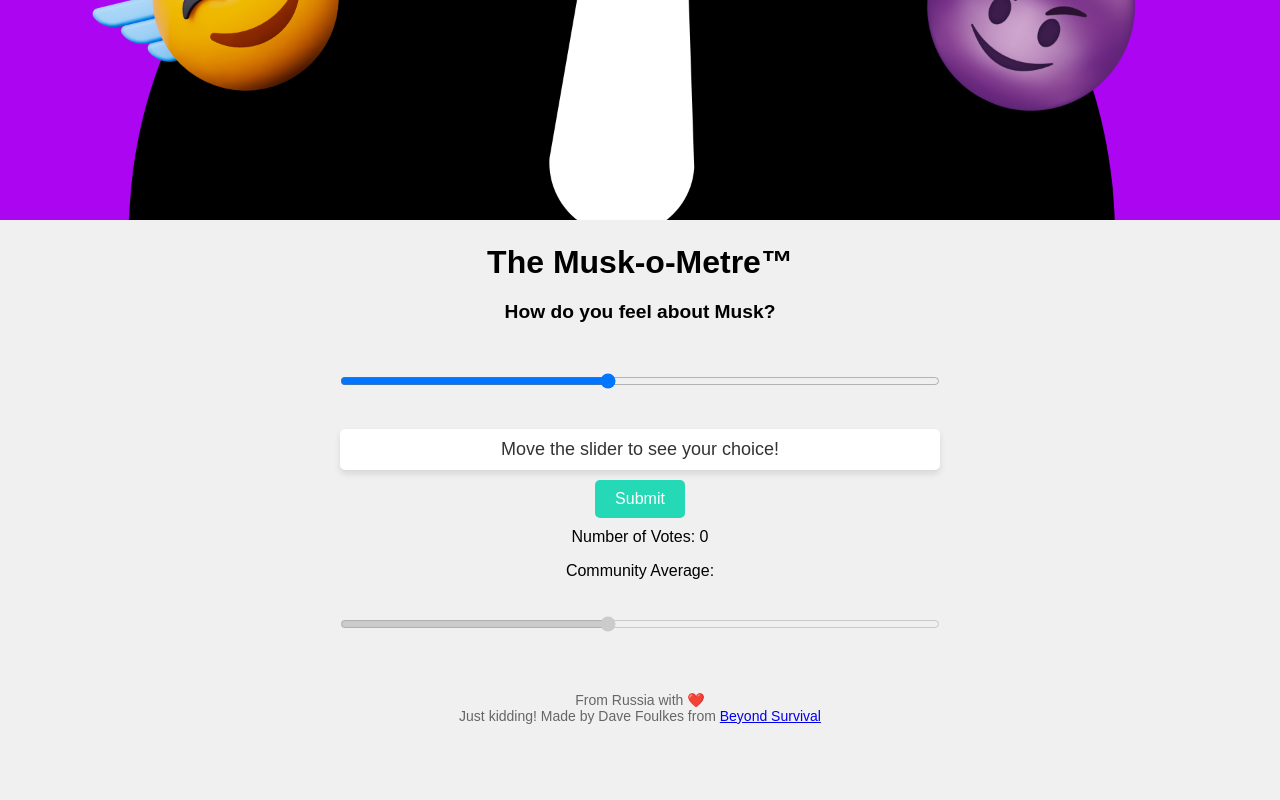
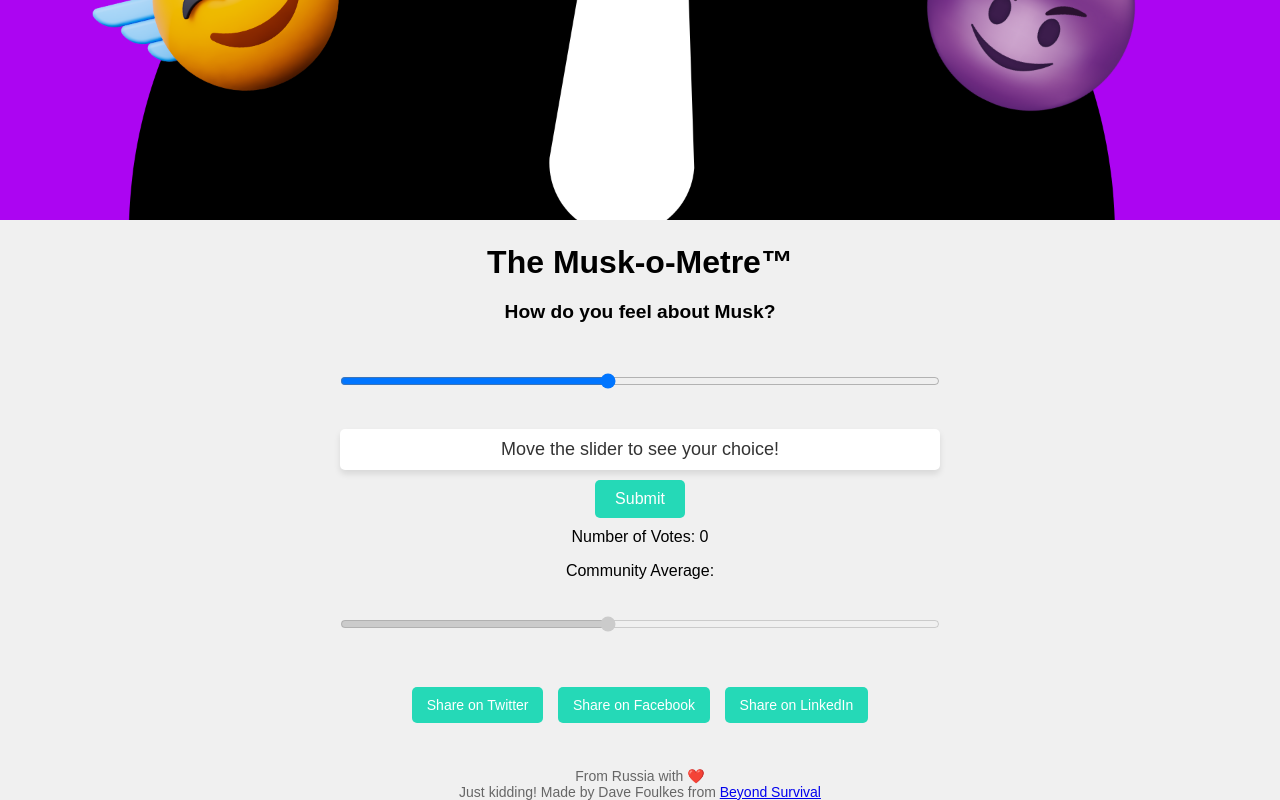
Before and after one commit to beyondsurvival/musk-o-metre, a plain HTML site: page index.html in a window 1280 px wide. Shown: the part 500-1300 px from the top of the page. Before the commit the page ends 1224 px from the top, so only its background shows below. Drawn offline with Linux system fonts and the light colour scheme; no server answers.

Commit message:
Update index.html

```diff
--- a/index.html
+++ b/index.html
@@ -1,4 +1,3 @@
-
 <!DOCTYPE html>
 <html lang="en">
 <head>
@@ -76,6 +75,14 @@
       margin: 5px;
       padding: 10px 15px;
       font-size: 14px;
+      background-color: #25d9b7;
+      color: white;
+      border: none;
+      border-radius: 5px;
+      cursor: pointer;
+    }
+    .share-buttons button:hover {
+      background-color: #1bb89a;
     }
     .header-image {
       width: 100%;
@@ -96,6 +103,11 @@
     <p>Community Average:</p>
     <input type="range" id="cumulative-slider" min="1" max="10" value="5" step="1" disabled>
   </div>
+  <div class="share-buttons">
+    <button onclick="shareResult('twitter')">Share on Twitter</button>
+    <button onclick="shareResult('facebook')">Share on Facebook</button>
+    <button onclick="shareResult('linkedin')">Share on LinkedIn</button>
+  </div>
   <footer>
     From Russia with ❤️<br>
     Just kidding! Made by Dave Foulkes from <a href="https://beyondsurvival.substack.com" target="_blank">Beyond Survival</a>
@@ -104,7 +116,10 @@
     const BIN_URL = "https://api.jsonbin.io/v3/b/674a14d0e41b4d34e45cffac";
     const API_KEY = "$2a$10$DGnpCL1IkSfhm4ZP6vbAJePMjj7YP2wzKhrPpW9.xfh/PmrlsiHX6";
 
-    // Choice descriptions
+    const slider = document.getElementById("slider");
+    const description = document.getElementById("description");
+    const popup = document.getElementById("popup");
+
     const choices = [
       "Saint Elon, Savior of Humanity: 'Musk is a visionary genius!'",
       "Benevolent Disruptor: 'Bold leaders are essential for innovation!'",
@@ -118,17 +133,11 @@
       "Literal Antichrist: 'Existentially dangerous ambition.'"
     ];
 
-    // Update the description dynamically based on slider value
-    const slider = document.getElementById("slider");
-    const description = document.getElementById("description");
-    const popup = document.getElementById("popup");
-
     slider.addEventListener("input", () => {
       const value = parseInt(slider.value, 10) - 1;
       description.textContent = choices[value];
     });
 
-    // Fetch current data from JSONBin
     async function fetchData() {
       try {
         const response = await fetch(BIN_URL, {
@@ -138,7 +147,6 @@
         });
         const data = await response.json();
 
-        // Update the vote count and community average
         const totalVotes = data.record.totalVotes;
         const totalScore = data.record.totalScore;
         const average = Math.round(totalScore / totalVotes) || 0;
@@ -150,7 +158,6 @@
       }
     }
 
-    // Update data in JSONBin
     async function updateData(vote) {
       try {
         const response = await fetch(BIN_URL, {
@@ -160,7 +167,6 @@
         });
         const data = await response.json();
 
-        // Increment score and vote count
         const updatedData = {
           totalScore: data.record.totalScore + vote,
           totalVotes: data.record.totalVotes + 1
@@ -175,24 +181,42 @@
           body: JSON.stringify(updatedData)
         });
 
-        fetchData(); // Update the UI with new data
-        popup.style.display = "block"; // Show thank you message
+        fetchData();
+        popup.style.display = "block";
         setTimeout(() => {
-          popup.style.display = "none"; // Hide message after 3 seconds
+          popup.style.display = "none";
         }, 3000);
       } catch (error) {
         console.error("Error updating data:", error);
       }
     }
 
-    // Fetch data on page load
-    fetchData();
+    function shareResult(platform) {
+      const url = encodeURIComponent("https://beyondsurvival.github.io/musk-o-metre/");
+      const selectedValue = slider.value;
+      const result = choices[selectedValue - 1];
+      const text = encodeURIComponent(`I got "${result}". Find out where you stand on the Musk-o-Metre!`);
 
-    // Add event listener for the Submit button
+      let shareUrl = "";
+      if (platform === "twitter") {
+        shareUrl = `https://twitter.com/intent/tweet?text=${text}&url=${url}`;
+      } else if (platform === "facebook") {
+        shareUrl = `https://www.facebook.com/sharer/sharer.php?u=${url}`;
+      } else if (platform === "linkedin") {
+        shareUrl = `https://www.linkedin.com/sharing/share-offsite/?url=${url}`;
+      }
+
+      if (shareUrl) {
+        window.open(shareUrl, "_blank");
+      }
+    }
+
     document.getElementById("submit-btn").addEventListener("click", () => {
       const vote = parseInt(slider.value, 10);
       updateData(vote);
     });
+
+    fetchData();
   </script>
 </body>
 </html>
```
